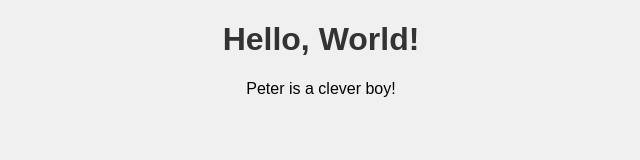
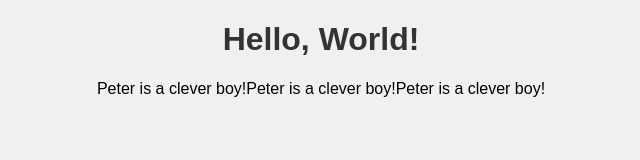
Before and after one commit to GlHao/luck, a plain HTML site: page index.html in a window 1280 px wide. Shown: the whole page, without its empty margins (319-959 px from the left). Drawn offline with Linux system fonts and the light colour scheme.

Commit message:
Updated index.html and script.js

```diff
--- a/index.html
+++ b/index.html
@@ -7,7 +7,7 @@
 </head>
 <body>
     <h1>Hello, World!</h1>
-    <p>Peter is a clever boy!</p>
+    <p>Peter is a clever boy!Peter is a clever boy!Peter is a clever boy!</p>
     <script src="script.js"></script>
 </body>
 </html>
--- a/script.js
+++ b/script.js
@@ -1 +1 @@
-console.log("Peter is a clever boy!");
+console.log("Peter is a clever boy!Peter is a clever boy!Peter is a clever boy!");
```
